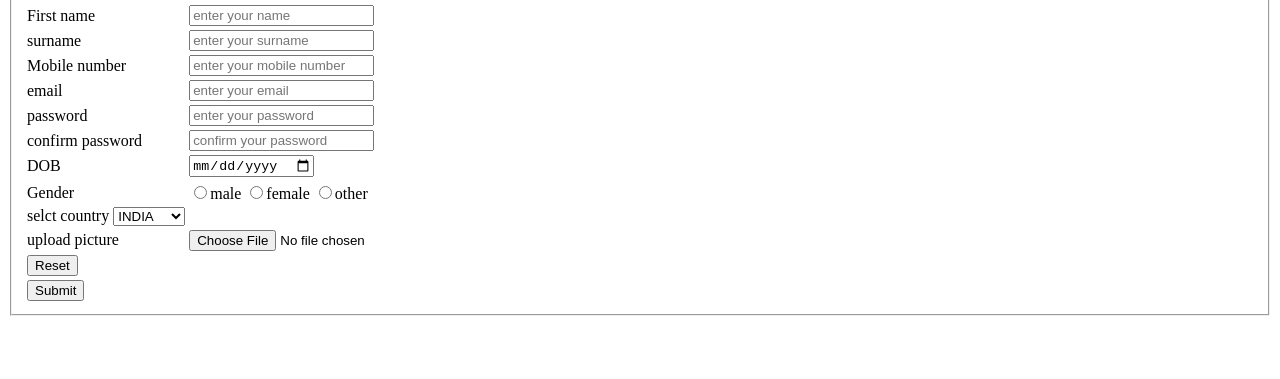
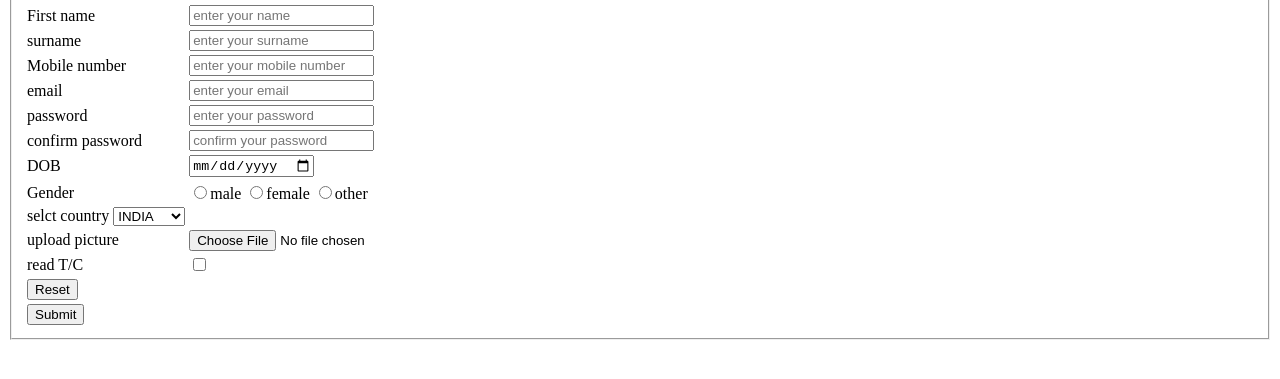
Before and after one commit to ankitswain2311/index, a plain HTML site: page form1.html in a window 1280 px wide. Shown: the part 101-480 px from the top of the page. Drawn offline with Linux system fonts and the light colour scheme.

Commit message:
course registration

```diff
--- a/form1.html
+++ b/form1.html
@@ -65,11 +65,16 @@
                     <td><label>upload picture</label></td>
                     <td><input type="file" name="file" ></td>
                 </tr>
+                <tr>
+                    <td><label>read T/C</label></td>
+                    <td><input type="checkbox"></td>
+                </tr>
 
                 <tr><td><input type="reset"/></td></tr>
 
                 <tr><td><input type="submit"></td></tr>
                 </table>
+
 
         </fieldset>
 
```
